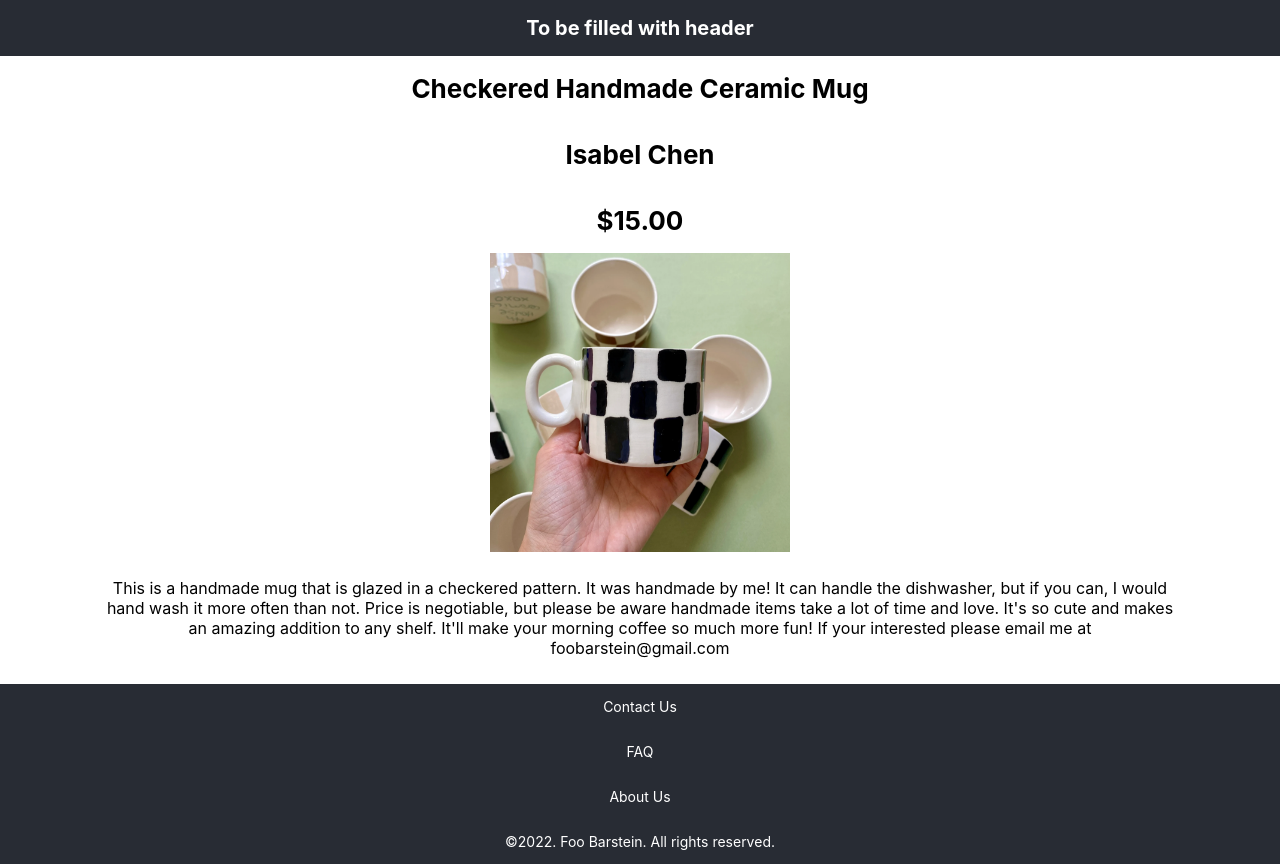
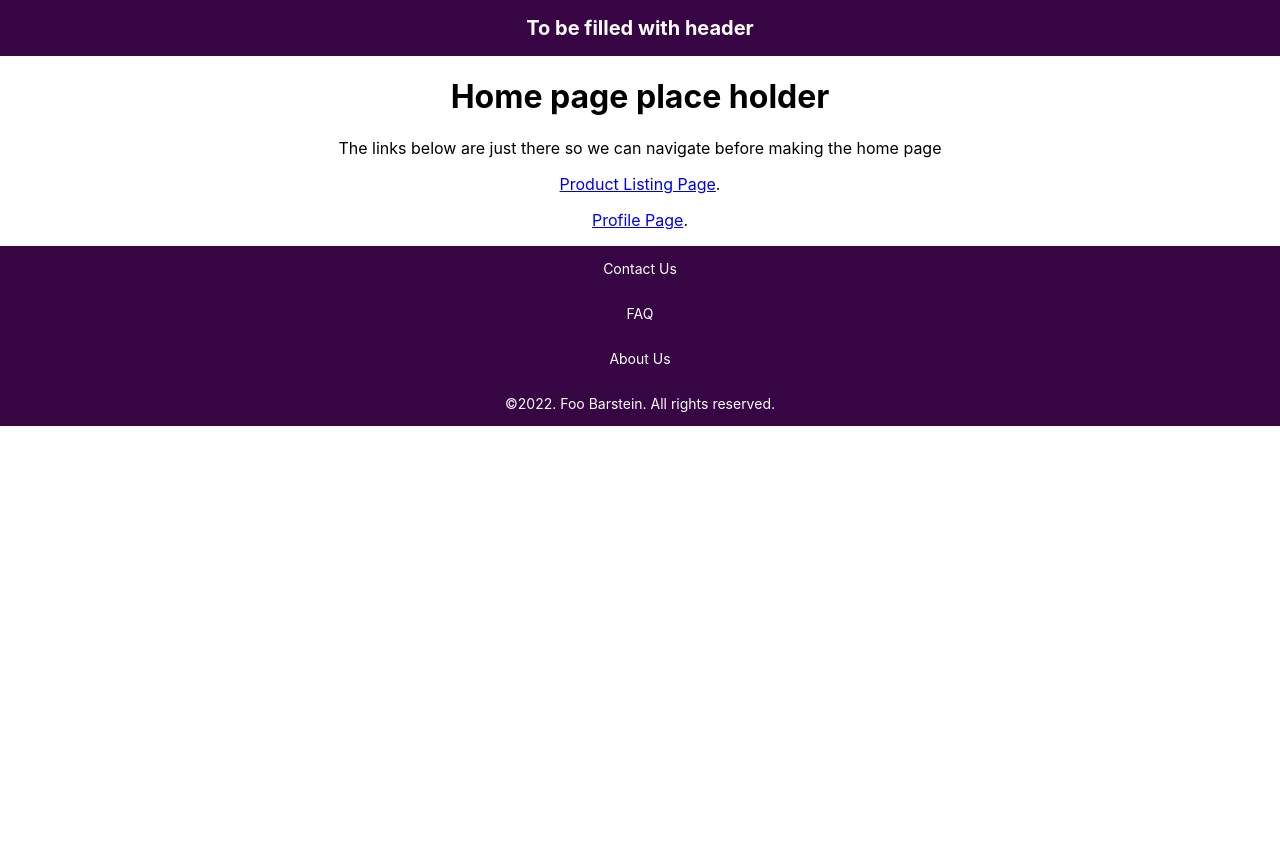
Before and after one commit to agiledev-students-fall2022/final-project-team-artistsgo, a React (Create React App) app in the folder front-end/: page / in a window 1280 px wide. After the commit the page ends 800 px from the top, so only its background shows below. Built offline with nearby package versions, Linux system fonts and the light colour scheme.

Commit message:
Added home, profile page, product page

```diff
--- a/front-end/src/App.js
+++ b/front-end/src/App.js
@@ -1,7 +1,9 @@
 // import logo from './logo.svg';
 import './App.css';
 import { BrowserRouter as Router, Routes, Route } from 'react-router-dom'
+import Home from './Home'
 import ProductListing from './ProductListing';
+import ProfilePage from './ProfilePage';
 import Header from './Header'
 import Footer from './Footer'
 
@@ -12,8 +14,12 @@ function App() {
       <Header />
       <main className="App-main">
         <Routes>
+          {/* a route for the home page */}
+          <Route path="/" element={<Home />} />
           {/* a route for the product listing page */}
-          <Route path="/" element={<ProductListing />}></Route>
+          <Route path="/ProductListing" element={<ProductListing />}></Route>
+          {/* a route for the profile page */}
+          <Route path="/ProfilePage" element={<ProfilePage />}></Route>
 
         </Routes>
       </main>
--- a/front-end/src/Footer.css
+++ b/front-end/src/Footer.css
@@ -1,5 +1,5 @@
 .Footer-footer {
-  background-color: #282c34;
+  background-color: #370444;
   min-height: 20vh;
   display: flex;
   flex-direction: column;
--- a/front-end/src/Header.css
+++ b/front-end/src/Header.css
@@ -5,7 +5,7 @@
 }
 
 .Header-header {
-  background-color: #282c34;
+  background-color: #370444;
   min-height: 7vh;
   display: flex;
   flex-direction: column;
--- /dev/null
+++ b/front-end/src/Home.js
@@ -0,0 +1,25 @@
+import { Link } from 'react-router-dom'
+import './Home.css'
+
+/**
+ * A React component that represents the Home page of the app.
+ * @param {*} param0 an object holding any props passed to this component from its parent component
+ * @returns The contents of this component, in JSX form.
+ */
+const Home = props => {
+  return (
+    <>
+      <h1>Home page place holder</h1>
+      <h>The links below are just there so we can navigate before making the home page</h>
+      <p>
+         <Link to="/ProductListing">Product Listing Page</Link>.
+      </p>
+      <p>
+        <Link to="/ProfilePage">Profile Page</Link>.
+      </p>
+    </>
+  )
+}
+
+// make this component available to be imported into any other file
+export default Home
--- a/front-end/src/ProfilePage.js
+++ b/front-end/src/ProfilePage.js
@@ -0,0 +1,20 @@
+
+import './ProfilePage.css'
+
+
+/**
+ * A React component that represents the ProfilePage page of the app.
+ * @param {*} param0 an object holding any props passed to this component from its parent component
+ * @returns The contents of this component, in JSX form.
+ */
+const ProfilePage = props => {
+  return (
+    <>
+    <p > Nothing in here yet
+    </p>
+  </>
+  )
+}
+
+// make this component available to be imported into any other file
+export default ProfilePage
```
Also changed, not shown: front-end/src/Home.css (added).
